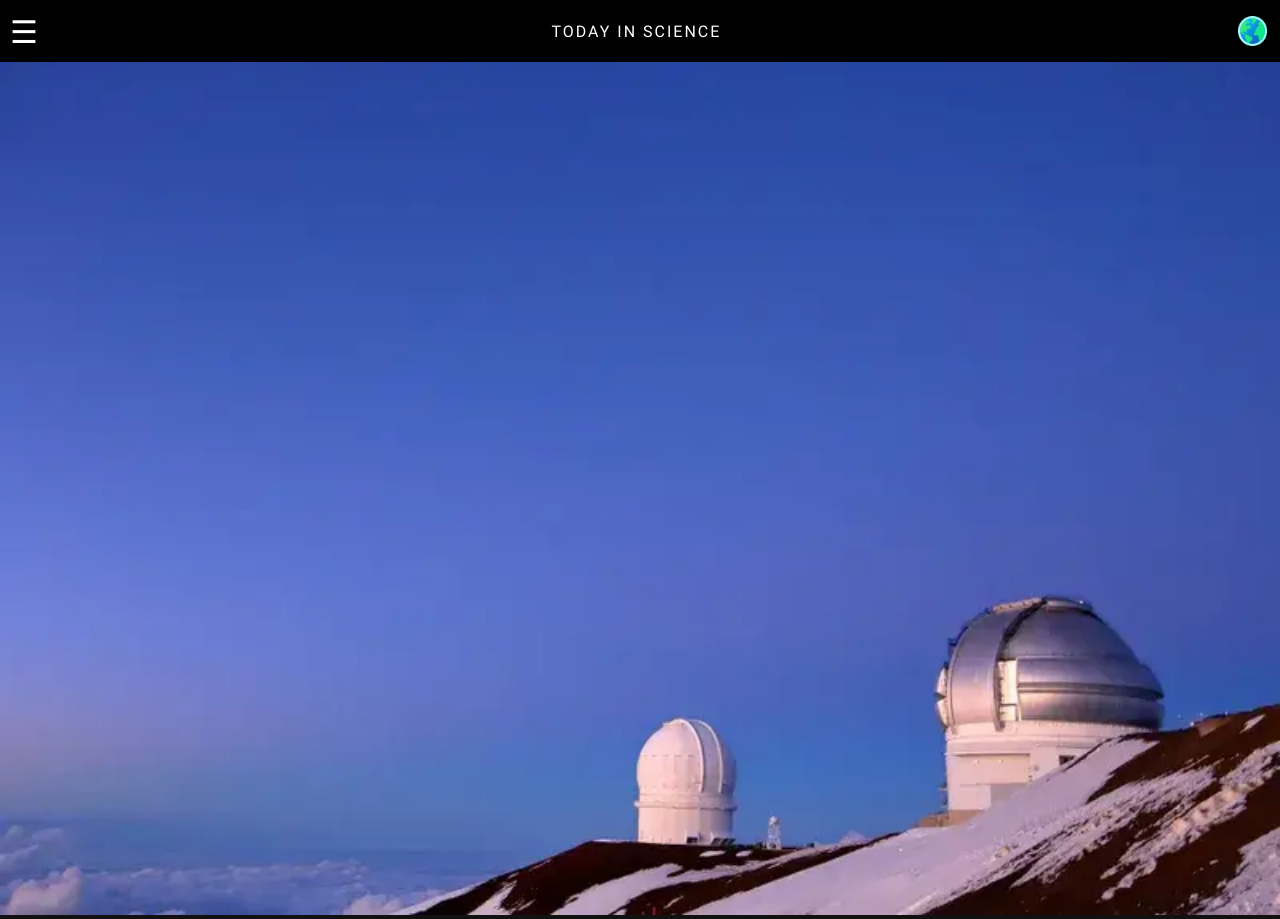
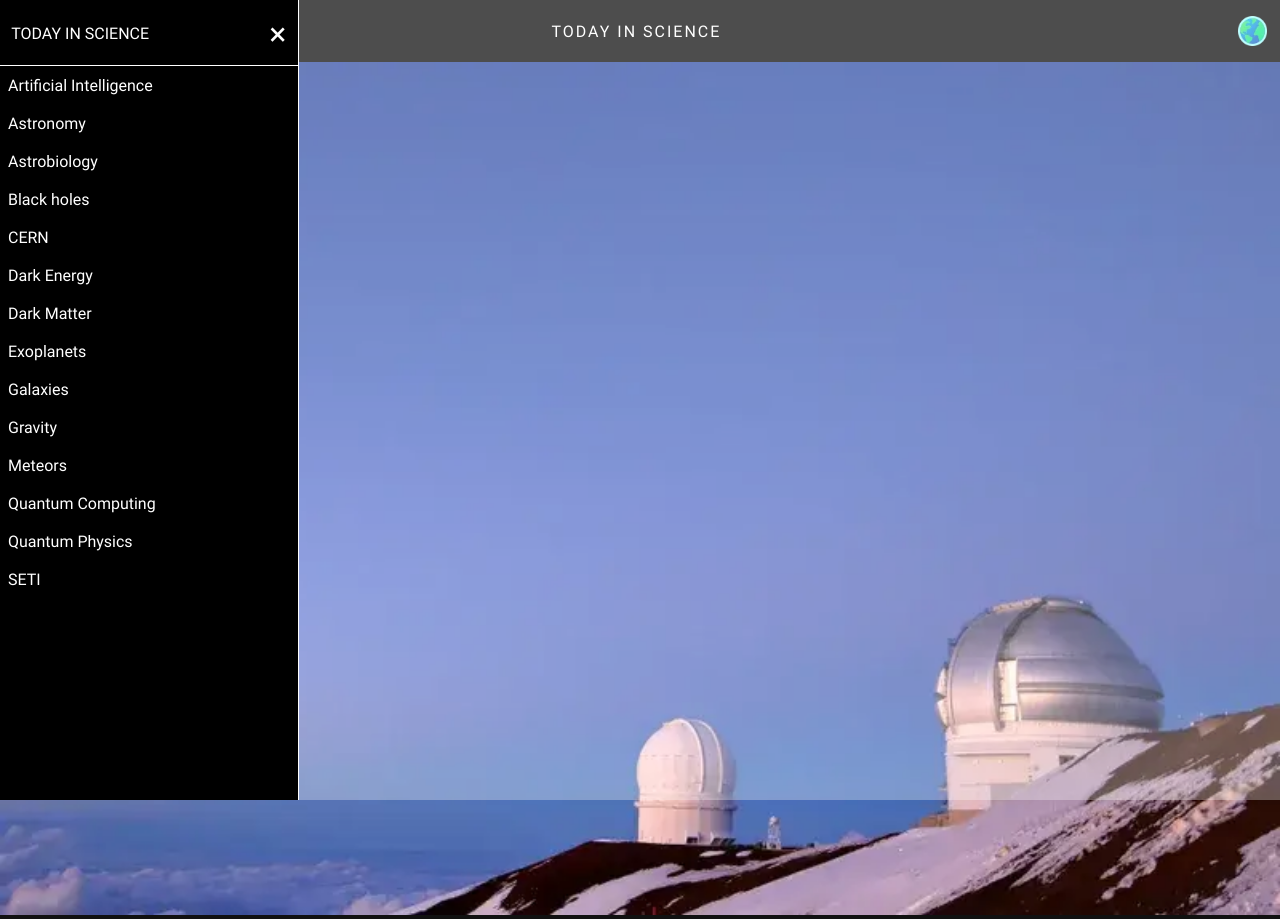
Before and after one commit to JaimeGSandoval/today-in-science_v2, a website built with webpack: page src/template.html in a window 1280 px wide. Built offline with nearby package versions, Linux system fonts and the light colour scheme.

Commit message:
Added sidenav styles & overlay

```diff
--- a/src/sass/layout/_header.scss
+++ b/src/sass/layout/_header.scss
@@ -19,11 +19,8 @@ header {
   .hamburger-icon-container {
     padding-left: 10px;
 
-    img {
-      width: 100%;
-      height: auto;
-      position: relative;
-      bottom: 1px;
+    .hamburger-menu-icon {
+      font-size: 1.95rem;
     }
 
   }
--- /dev/null
+++ b/src/sass/layout/_mobile-nav.scss
@@ -0,0 +1,44 @@
+.sidenav-overlay {
+   position: fixed;
+   top: 0;
+   width: 100%;
+   height: 100vh;
+   background-color: rgba(255, 255, 255, 0.3);
+   z-index: 3
+}
+
+.mobile-sidenav {
+  position: fixed;
+  top: 0;
+  height: 100vh;
+  z-index: 5;
+  width: 18.6rem;
+  background-color: $black;
+  border-right: 1px solid $white;
+
+  a {
+    display: block;
+    text-decoration: none;
+    color: $white;
+    font-family: $roboto;
+    padding: 0.5rem;
+  }
+}
+
+.mobile-header {
+  color: $white;
+  text-transform: uppercase;
+  font-family: $roboto;
+  border-bottom: 1px solid $white;
+  display: flex;
+  justify-content: space-between;
+  align-items: center;
+  padding: 0.7rem;
+
+  a {
+    color: $white;
+    font-size: 2rem;
+    padding: 0;
+    text-decoration: none;
+  }
+}
--- a/src/sass/layout/_nav.scss
+++ /dev/null
@@ -1,3 +0,0 @@
-.hamburger-menu-icon {
-  font-size: 1.95rem;
-}
--- a/src/sass/styles.scss
+++ b/src/sass/styles.scss
@@ -1,5 +1,5 @@
 @import 'base/_reset', 'base/vars', 'base/fonts';
-@import 'layout/header', 'layout/hero-img', 'layout/article', 'layout/nav';
+@import 'layout/header', 'layout/hero-img', 'layout/article', 'layout/mobile-nav';
 
 
 body {
--- a/src/template.html
+++ b/src/template.html
@@ -18,25 +18,32 @@
   document.getElementById("mySidenav").style.width = "0";
   } -->
 
-  <!-- <div id="mobile-sidenav" class="mobile-sidenav">
-    <a href="#" class="closebtn" onclick="openNav()">&times;</a>
-    <a href="#" id="astrobiology">Astrobiology</a>
-    <a href="#" id="astronomy">Astronomy</a>
-    <a href="#" id="cern" data-img='cern'>CERN</a>
-    <a href="#" id="exoplanets">Exoplanets</a>
-    <a href="#" id="gravity">Gravity</a>
-    <a href="#" id="meteors">Meteors</a>
-    <a href="#" id="seti">SETI</a>
-    <a href="#" id="galaxies">Galaxies</a>
+  <nav id="mobile-sidenav" class="sidenav-overlay">
 
+    <div class="mobile-sidenav">
+      <div class="mobile-header">
+        <span>today in science</span>
+        <a href="#" class="closebtn" onclick="openNav()">&times;</a>
+      </div>
 
-    <a href="#" id="AI">Artificial Intelligence</a>
-    <a href="#" id="black-holes">Black holes</a>
-    <a href="#" id="dark-energy">Dark Energy</a>
-    <a href="#" id="dark-matter">Dark Matter</a>
-    <a href="#" id="quantum-computing">Quantum Computing</a>
-    <a href="#" id="quantum-physics">Quantum Physics</a>
-  </div> -->
+      <a href="#" id="AI" class="sidenav-link">Artificial Intelligence</a>
+      <a href="#" id="astronomy" class="sidenav-link">Astronomy</a>
+      <a href="#" id="astrobiology" class="sidenav-link">Astrobiology</a>
+      <a href="#" id="black-holes" class="sidenav-link">Black holes</a>
+      <a href="#" id="cern" class="sidenav-link">CERN</a>
+      <a href="#" id="dark-energy" class="sidenav-link">Dark Energy</a>
+      <a href="#" id="dark-matter" class="sidenav-link">Dark Matter</a>
+      <a href="#" id="exoplanets" class="sidenav-link">Exoplanets</a>
+      <a href="#" id="galaxies" class="sidenav-link">Galaxies</a>
+      <a href="#" id="gravity" class="sidenav-link">Gravity</a>
+      <a href="#" id="meteors" class="sidenav-link">Meteors</a>
+      <a href="#" id="quantum-computing" class="sidenav-link">Quantum Computing</a>
+      <a href="#" id="quantum-physics" class="sidenav-link">Quantum Physics</a>
+      <a href="#" id="seti" class="sidenav-link">SETI</a>
+
+    </div>
+
+  </nav>
 
   <header>
     <div class="hamburger-icon-container">
```
